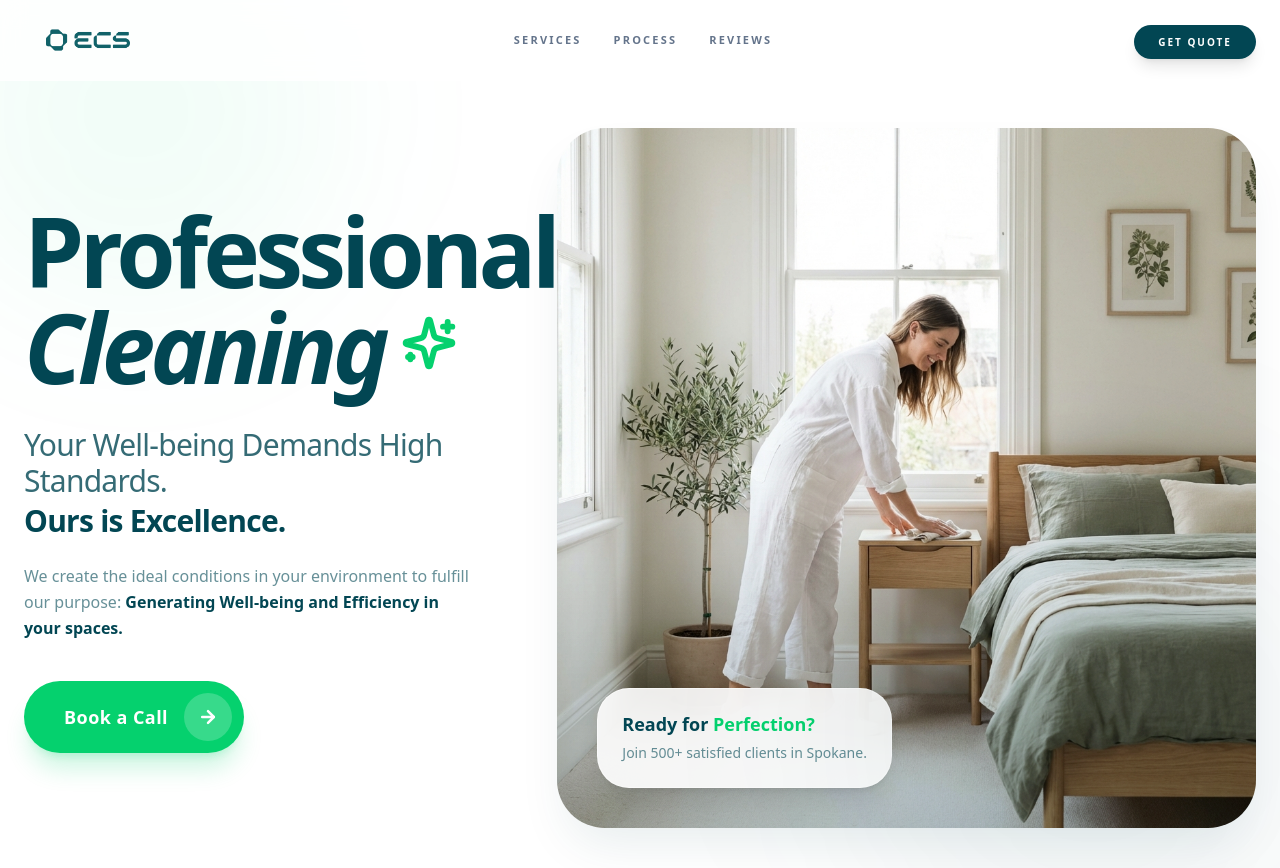
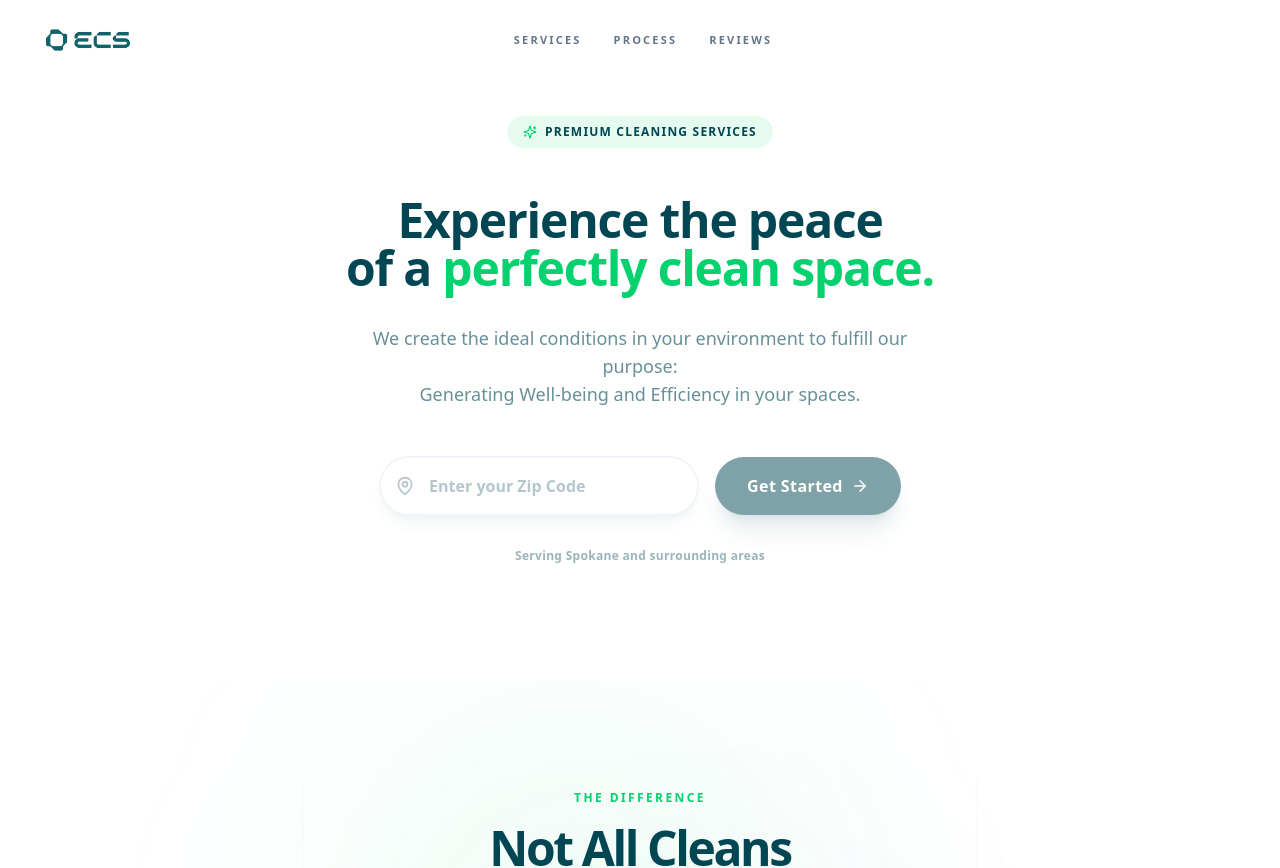
Before and after one commit to renatoquerales28-byte/extreme-cleaning-next, a Next.js app: page / in a window 1280 px wide. Shown: the top 868 px of the page. Built offline with nearby package versions, Linux system fonts and the light colour scheme.

Commit message:
Redesign hero with clean zip input and scroll-aware header button

```diff
--- a/src/app/page.tsx
+++ b/src/app/page.tsx
@@ -13,6 +13,21 @@ import { AnimatePresence, motion } from "framer-motion";
 
 export default function Home() {
     const [mobileMenuOpen, setMobileMenuOpen] = useState(false);
+    const [showGetQuote, setShowGetQuote] = useState(false);
+
+    useEffect(() => {
+        const handleScroll = () => {
+            // Show button after scrolling down 400px (past most of hero content)
+            if (window.scrollY > 400) {
+                setShowGetQuote(true);
+            } else {
+                setShowGetQuote(false);
+            }
+        };
+
+        window.addEventListener("scroll", handleScroll);
+        return () => window.removeEventListener("scroll", handleScroll);
+    }, []);
 
     return (
         <main className="min-h-screen bg-white selection:bg-accent selection:text-white">
@@ -36,7 +51,7 @@ export default function Home() {
                     </div>
 
                     <div className="flex items-center gap-4">
-                        <div className="hidden md:block">
+                        <div className={`hidden md:block transition-all duration-300 ${showGetQuote ? 'opacity-100 translate-y-0 pointer-events-auto' : 'opacity-0 translate-y-2 pointer-events-none'}`}>
                             <Link href="/quote" className="px-6 py-2.5 bg-brand-dark text-white rounded-full text-[10px] font-black uppercase tracking-[0.2em] hover:bg-black transition-colors shadow-lg hover:shadow-xl">
                                 Get Quote
                             </Link>
--- a/src/components/landing/HeroSection.tsx
+++ b/src/components/landing/HeroSection.tsx
@@ -1,101 +1,81 @@
 "use client";
 
-import React from "react";
-import Image from "next/image";
+import React, { useState } from "react";
 import { useRouter } from "next/navigation";
-import { ArrowRight, Sparkles } from "lucide-react";
+import { ArrowRight, Sparkles, MapPin } from "lucide-react";
 import { motion } from "framer-motion";
 
 export default function HeroSection() {
     const router = useRouter();
+    const [zipCode, setZipCode] = useState("");
+
+    const handleStart = (e?: React.FormEvent) => {
+        if (e) e.preventDefault();
+        if (zipCode.length >= 5) {
+            router.push(`/quote?zip=${zipCode}`);
+        }
+    };
 
     return (
-        <section className="relative w-full antialiased overflow-hidden pt-28 pb-10 lg:pt-32 lg:pb-16 flex flex-col justify-center min-h-[90vh]">
+        <section className="relative w-full antialiased overflow-hidden flex flex-col justify-center min-h-[85vh]">
+            <div className="container mx-auto px-4 relative z-10 flex flex-col items-center justify-center text-center h-full">
 
-            <div className="container mx-auto px-6 grid lg:grid-cols-12 gap-8 lg:gap-12 items-center h-full">
+                <motion.div
+                    initial={{ opacity: 0, y: 20 }}
+                    animate={{ opacity: 1, y: 0 }}
+                    transition={{ duration: 0.8 }}
+                    className="max-w-3xl space-y-8"
+                >
+                    {/* Badge */}
+                    <div className="inline-flex items-center gap-2 px-4 py-2 rounded-full bg-[#05D16E]/10 text-[#024653] text-xs font-bold uppercase tracking-widest mb-4">
+                        <Sparkles size={14} className="text-[#05D16E]" />
+                        <span>Premium Cleaning Services</span>
+                    </div>
 
-                {/* Left Content Area (Text) - Spans 5 columns */}
-                <div className="lg:col-span-5 space-y-10 relative z-10 flex flex-col justify-center">
-                    <motion.div
-                        initial={{ opacity: 0, x: -20 }}
-                        animate={{ opacity: 1, x: 0 }}
-                        transition={{ duration: 0.8 }}
-                        className="space-y-6"
-                    >
-                        <h1 className="text-6xl md:text-7xl xl:text-8xl font-black tracking-tighter text-[#024653] leading-[0.9] flex flex-col">
-                            <span>Professional</span>
-                            <span className="flex items-center gap-4 italic text-[#024653]">
-                                Cleaning
-                                <div className="relative inline-flex mb-2">
-                                    <Sparkles className="text-[#05D16E] w-10 h-10 md:w-14 md:h-14" strokeWidth={2.5} />
-                                </div>
-                            </span>
-                        </h1>
+                    {/* Headline - Reduced size as requested */}
+                    <h1 className="text-4xl md:text-5xl font-black tracking-tight text-[#024653] leading-tight">
+                        Experience the peace <br /> of a <span className="text-[#05D16E]">perfectly clean space.</span>
+                    </h1>
 
-                        <div className="max-w-md pt-2">
-                            <p className="text-2xl md:text-3xl font-medium tracking-tight text-[#024653]/80 leading-snug">
-                                Your Well-being Demands High Standards. <span className="font-bold text-[#024653] block mt-1">Ours is Excellence.</span>
-                            </p>
-                            <p className="text-base text-[#024653]/60 font-medium leading-relaxed mt-6">
-                                We create the ideal conditions in your environment to fulfill our purpose: <span className="text-[#024653] font-bold">Generating Well-being and Efficiency in your spaces.</span>
-                            </p>
+                    {/* Subtitle */}
+                    <p className="text-base md:text-lg text-[#024653]/60 font-medium leading-relaxed max-w-xl mx-auto">
+                        We create the ideal conditions in your environment to fulfill our purpose: <br className="hidden md:block" />
+                        Generating Well-being and Efficiency in your spaces.
+                    </p>
+
+                    {/* Zip Code CTA */}
+                    <form onSubmit={handleStart} className="flex flex-col sm:flex-row items-center justify-center gap-4 mt-8 pt-4">
+                        <div className="relative w-full max-w-xs group">
+                            <div className="absolute inset-y-0 left-4 flex items-center pointer-events-none text-[#024653]/30 group-focus-within:text-[#05D16E] transition-colors">
+                                <MapPin size={20} />
+                            </div>
+                            <input
+                                type="text"
+                                placeholder="Enter your Zip Code"
+                                value={zipCode}
+                                onChange={(e) => setZipCode(e.target.value.replace(/\D/g, '').slice(0, 5))}
+                                className="w-full pl-12 pr-6 py-4 bg-white border-2 border-slate-100 rounded-full font-bold text-[#024653] placeholder:text-[#024653]/30 focus:border-[#05D16E] focus:ring-4 focus:ring-[#05D16E]/10 outline-none transition-all shadow-lg shadow-[#024653]/5"
+                            />
                         </div>
-                    </motion.div>
 
-                    <motion.button
-                        initial={{ opacity: 0, y: 20 }}
-                        animate={{ opacity: 1, y: 0 }}
-                        transition={{ duration: 0.8, delay: 0.2 }}
-                        onClick={() => router.push("/quote")}
-                        className="w-fit group flex items-center gap-4 bg-[#05D16E] text-white pl-10 pr-3 py-3 rounded-full font-black text-lg tracking-wide hover:bg-[#08BF5F] transition-all shadow-xl shadow-[#05D16E]/20 hover:scale-[1.02] active:scale-95"
-                    >
-                        <span>Book a Call</span>
-                        <div className="w-12 h-12 bg-white/20 rounded-full flex items-center justify-center transition-transform group-hover:rotate-[-45deg] duration-300">
-                            <ArrowRight size={20} strokeWidth={3} className="text-white" />
-                        </div>
-                    </motion.button>
-                </div>
+                        <button
+                            type="submit"
+                            disabled={zipCode.length < 5}
+                            className="h-[58px] px-8 rounded-full bg-[#024653] text-white font-bold tracking-wide hover:bg-[#02333d] disabled:opacity-50 disabled:cursor-not-allowed transition-all shadow-xl shadow-[#024653]/20 flex items-center gap-2 hover:scale-105 active:scale-95"
+                        >
+                            Get Started <ArrowRight size={18} />
+                        </button>
+                    </form>
 
-                {/* Right Area - Single Hero Image */}
-                <div className="lg:col-span-7 h-[500px] lg:h-[700px] relative mt-8 lg:mt-0">
-                    <motion.div
-                        initial={{ opacity: 0, scale: 0.95 }}
-                        animate={{ opacity: 1, scale: 1 }}
-                        transition={{ duration: 1 }}
-                        className="relative w-full h-full rounded-[3rem] overflow-hidden shadow-2xl shadow-[#024653]/10"
-                    >
-                        <Image
-                            src="/brand/hero_woman_cleaning.png"
-                            alt="Professional Cleaning"
-                            fill
-                            className="object-cover object-top"
-                            priority
-                        />
+                    <p className="text-xs text-[#024653]/40 font-semibold tracking-wide mt-6">
+                        Serving Spokane and surrounding areas
+                    </p>
 
-                        {/* Subtle Gradient Overlay */}
-                        <div className="absolute inset-x-0 bottom-0 h-1/2 bg-gradient-to-t from-[#024653]/20 to-transparent mix-blend-multiply" />
-                    </motion.div>
-
-                    {/* Checkmark Floating Badge */}
-                    <motion.div
-                        initial={{ opacity: 0, y: 20 }}
-                        animate={{ opacity: 1, y: 0 }}
-                        transition={{ delay: 0.5, duration: 0.8 }}
-                        className="absolute bottom-10 left-10 bg-white/90 backdrop-blur-xl p-6 rounded-[2rem] shadow-xl max-w-xs border border-white/50 hidden md:block"
-                    >
-                        <p className="text-[#024653] font-bold text-lg leading-tight mb-2">
-                            Ready for <span className="text-[#05D16E]">Perfection?</span>
-                        </p>
-                        <p className="text-[#024653]/60 text-sm font-medium">Join 500+ satisfied clients in Spokane.</p>
-                    </motion.div>
-                </div>
+                </motion.div>
             </div>
 
-            {/* Minimal decorative blur for depth */}
-            <div className="absolute top-0 left-0 w-full h-full pointer-events-none overflow-hidden z-0">
-                <div className="absolute top-[-10%] left-[-5%] w-[400px] h-[400px] bg-[#05D16E]/5 rounded-full blur-[80px]" />
-                <div className="absolute bottom-[-10%] right-[-5%] w-[500px] h-[500px] bg-[#024653]/5 rounded-full blur-[100px]" />
-            </div>
+            {/* Very subtle background blur to keep it clean */}
+            <div className="absolute bottom-0 left-0 w-full h-1/2 bg-gradient-to-t from-[#F9F8F2]/50 to-transparent -z-10 pointer-events-none" />
         </section>
     );
 }
```
